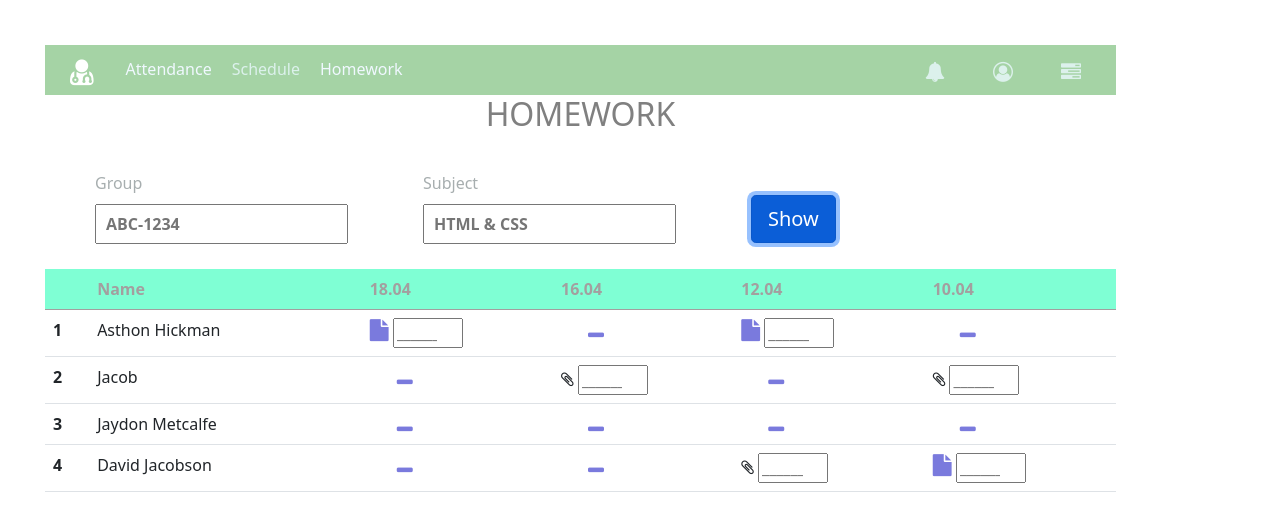
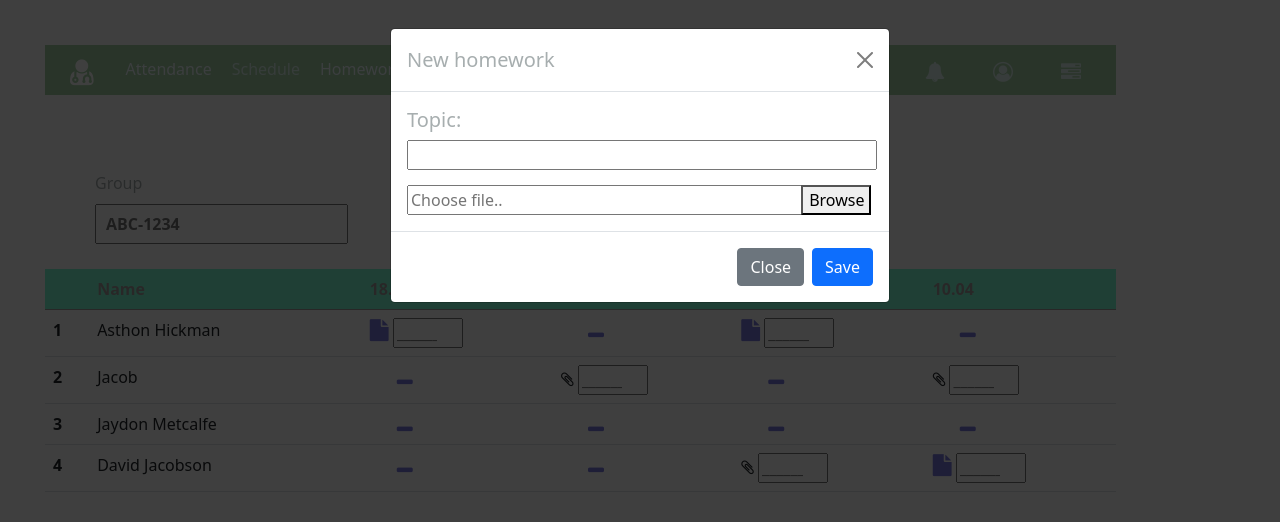
Before and after one commit to svet-tech/homeworkBootstrap, a plain HTML site: page homework-list.html in a window 1280 px wide. Both pictures are taken after a click on the button "Show". Drawn offline with nearby package versions, Linux system fonts and the light colour scheme.

Commit message:
Add popup
Added popup window

```diff
--- a/homework-list-style.css
+++ b/homework-list-style.css
@@ -95,6 +95,20 @@ font-size: 22px;
 .btn-test{
     width: 70px;
 }
+.input-modal{
+    width: 470px;
+    margin-bottom: 15px;
+}
+.input-modal-browse{
+    width: 395px;
+    margin-right: 0;
+
+}
+.button-browse{
+    margin-left: -5px;
+    width: 70px;
+}
+
 /* paperclip */
 /* file  */
 /* window-minimize  */
--- a/homework-list.html
+++ b/homework-list.html
@@ -10,6 +10,13 @@
     <link rel="stylesheet" href="./homework-list-style.css">
     <title>Homework</title>
 </head>
+
+<script src="https://cdn.jsdelivr.net/npm/@popperjs/core@2.9.2/dist/umd/popper.min.js"
+    integrity="sha384-IQsoLXl5PILFhosVNubq5LC7Qb9DXgDA9i+tQ8Zj3iwWAwPtgFTxbJ8NT4GN1R8p"
+    crossorigin="anonymous"></script>
+<script src="https://cdn.jsdelivr.net/npm/bootstrap@5.0.2/dist/js/bootstrap.min.js"
+    integrity="sha384-cVKIPhGWiC2Al4u+LWgxfKTRIcfu0JTxR+EQDz/bgldoEyl4H0zUF0QKbrJ0EcQF"
+    crossorigin="anonymous"></script>
 
 <body>
     <div class="wrap">
@@ -59,8 +66,39 @@
                 </datalist>
             </div>
 
-            <div class="block-info"> <br> <button type="button" class="btn btn-primary btn-lg button-boot">
-                    Show</button></div>
+            <div class="block-info"> <br>
+            <!-- Кнопка-триггер модального окна -->
+            <button type="button" class="btn btn-primary" data-bs-toggle="modal" data-bs-target="#exampleModal">
+                Show
+            </button>
+
+            <!-- Модальное окно -->
+            <div class="modal fade" id="exampleModal" tabindex="-1" aria-labelledby="exampleModalLabel"
+                aria-hidden="true">
+                <div class="modal-dialog">
+                    <div class="modal-content">
+                        <div class="modal-header">
+                            <h5 class="modal-title" id="exampleModalLabel">New homework</h5>
+                            <button type="button" class="btn-close" data-bs-dismiss="modal"
+                                aria-label="Закрыть"></button>
+                        </div>
+                        <div class="modal-body">
+                            <h5>Topic:</h5>
+                            <input type="text" class="input-modal">
+
+
+                            <input type="text" class="input-modal-browse" placeholder="Choose file..">
+                            <button type="button" class="button-browse">Browse</button>
+
+                        </div>
+                        <div class="modal-footer">
+                            <button type="button" class="btn btn-secondary" data-bs-dismiss="modal">Close</button>
+                            <button type="button" class="btn btn-primary">Save</button>
+                        </div>
+                    </div>
+                </div>
+            </div>
+            </div>
 
         </div>
         <div class="wrap-table">
```
